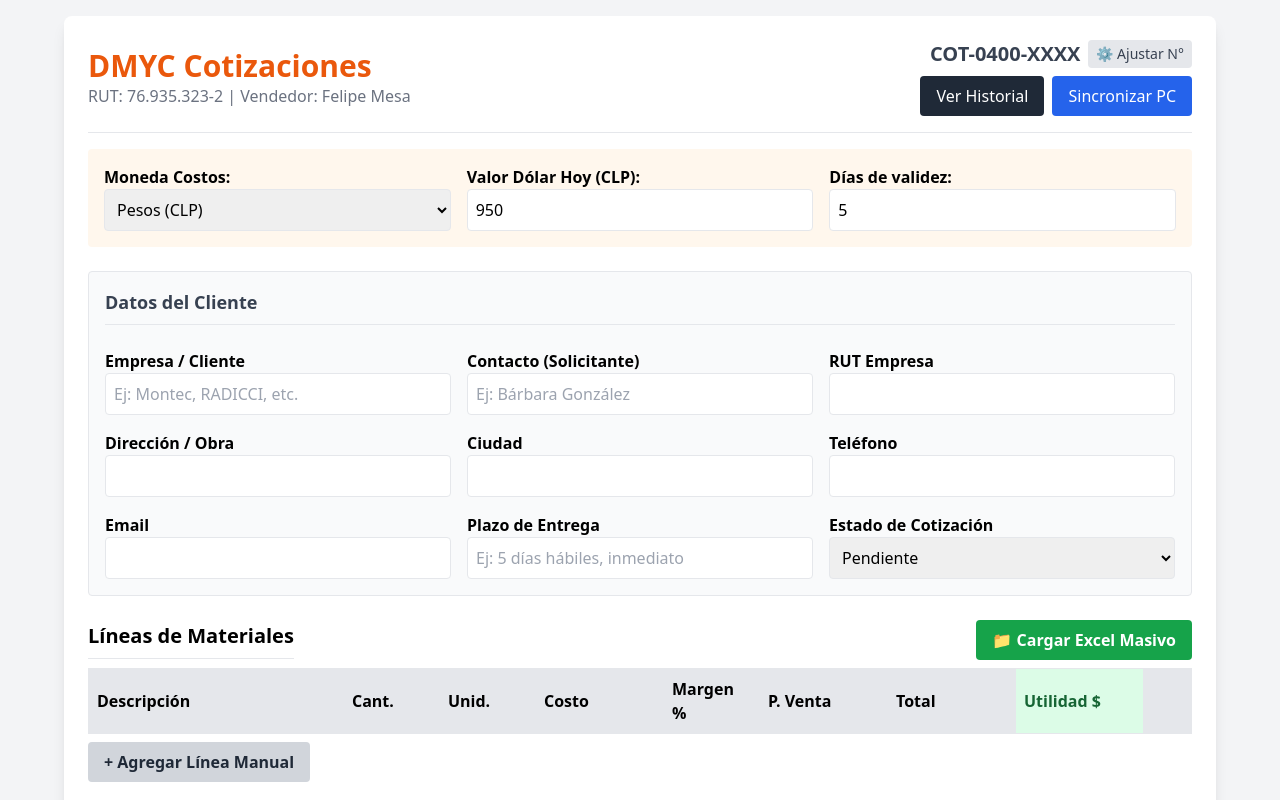
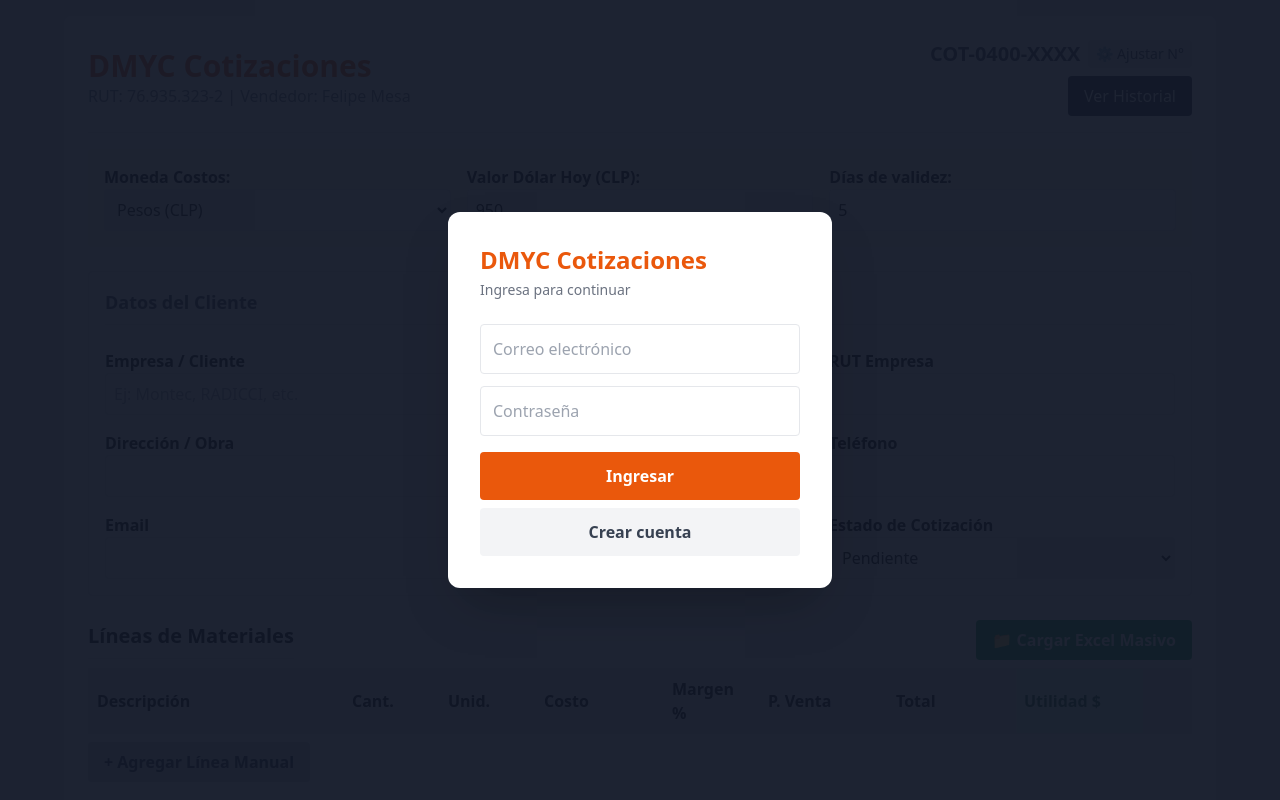
Before and after one commit to fmesac11-dmyc/dmyc-cotizaciones, a plain HTML site: page index.html in a window 1280 px wide. Shown: the top 800 px of the page. Drawn offline with nearby package versions, Linux system fonts and the light colour scheme; a script that the page names is missing.

Commit message:
Update index.html

```diff
--- a/index.html
+++ b/index.html
@@ -1,6 +1,7 @@
 <!DOCTYPE html>
 <html lang="es">
 <head>
+    <script src="https://cdn.jsdelivr.net/npm/@supabase/supabase-js@2"></script>
     <meta charset="UTF-8">
     <meta name="viewport" content="width=device-width, initial-scale=1.0">
     <title>DMYC - Sistema de Cotizaciones</title>
@@ -11,6 +12,29 @@
     <script src="https://cdnjs.cloudflare.com/ajax/libs/jspdf-autotable/3.5.28/jspdf.plugin.autotable.min.js"></script>
 </head>
 <body class="bg-gray-100 font-sans p-4">
+    <div id="authOverlay" class="fixed inset-0 bg-gray-900 bg-opacity-95 flex items-center justify-center z-50">
+  <div class="bg-white p-8 rounded-xl shadow-2xl w-full max-w-sm">
+    <h2 class="text-2xl font-bold text-orange-600 mb-1">DMYC Cotizaciones</h2>
+    <p class="text-gray-500 text-sm mb-6">Ingresa para continuar</p>
+
+    <div id="authError" class="hidden mb-4 text-sm text-red-600 bg-red-50 p-3 rounded"></div>
+
+    <input type="email" id="authEmail" placeholder="Correo electrónico"
+      class="w-full border p-3 rounded mb-3 focus:outline-none focus:ring-2 focus:ring-orange-400">
+    <input type="password" id="authPassword" placeholder="Contraseña"
+      class="w-full border p-3 rounded mb-4 focus:outline-none focus:ring-2 focus:ring-orange-400">
+
+    <button id="btnLogin"
+      class="w-full bg-orange-600 text-white py-3 rounded font-bold hover:bg-orange-700 mb-2">
+      Ingresar
+    </button>
+    <button id="btnRegister"
+      class="w-full bg-gray-100 text-gray-700 py-3 rounded font-bold hover:bg-gray-200">
+      Crear cuenta
+    </button>
+  </div>
+</div>
+
     <div class="max-w-6xl mx-auto bg-white p-6 rounded-lg shadow-lg">
 
         <div class="flex justify-between items-center border-b pb-4 mb-4">
@@ -25,7 +49,7 @@
                 </div>
                 <div class="mt-2 flex gap-2 justify-end">
                     <button id="btnViewHistory" class="bg-gray-800 text-white px-4 py-2 rounded">Ver Historial</button>
-                    <button id="btnSync" class="bg-blue-600 text-white px-4 py-2 rounded">Sincronizar PC</button>
+
                 </div>
             </div>
         </div>
```
